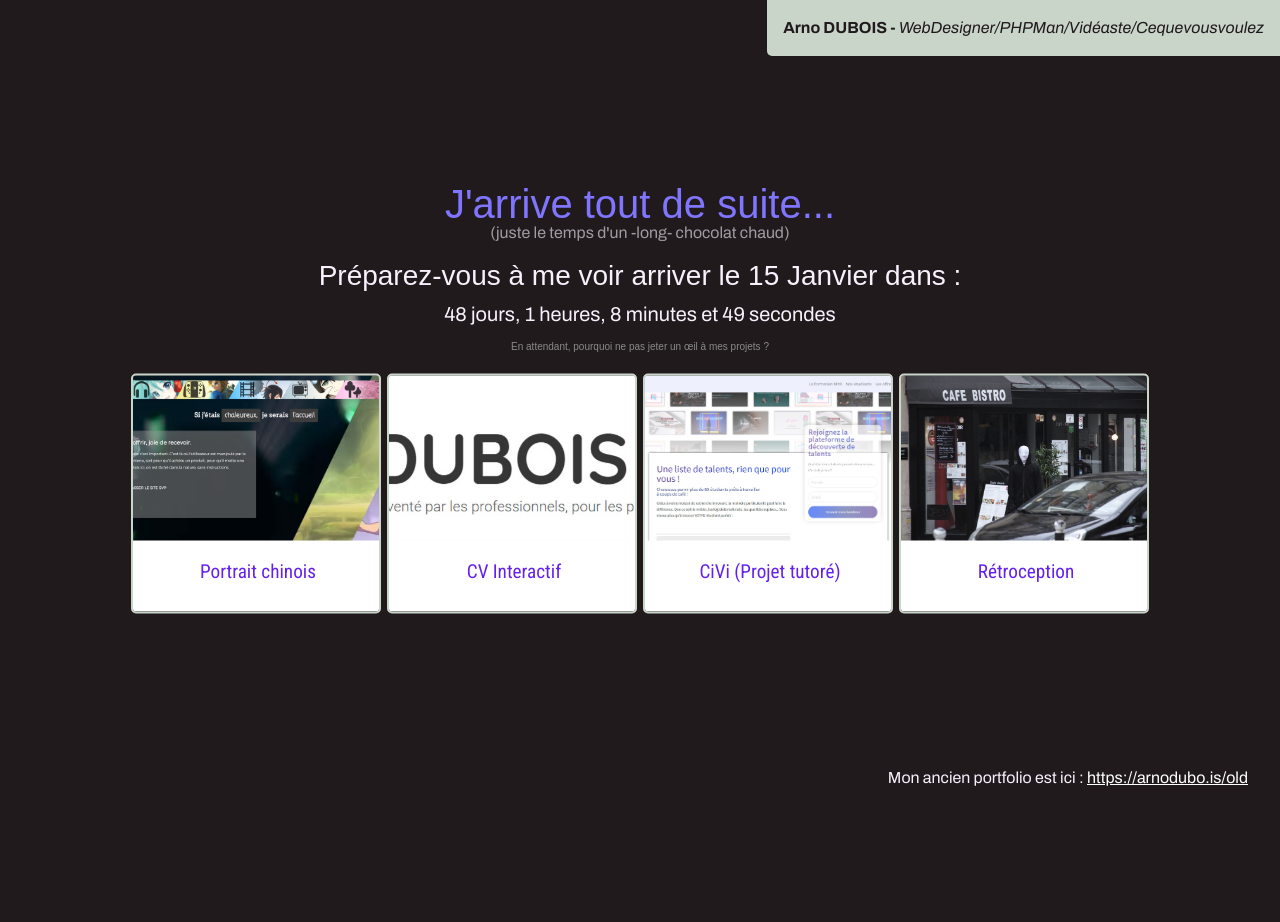
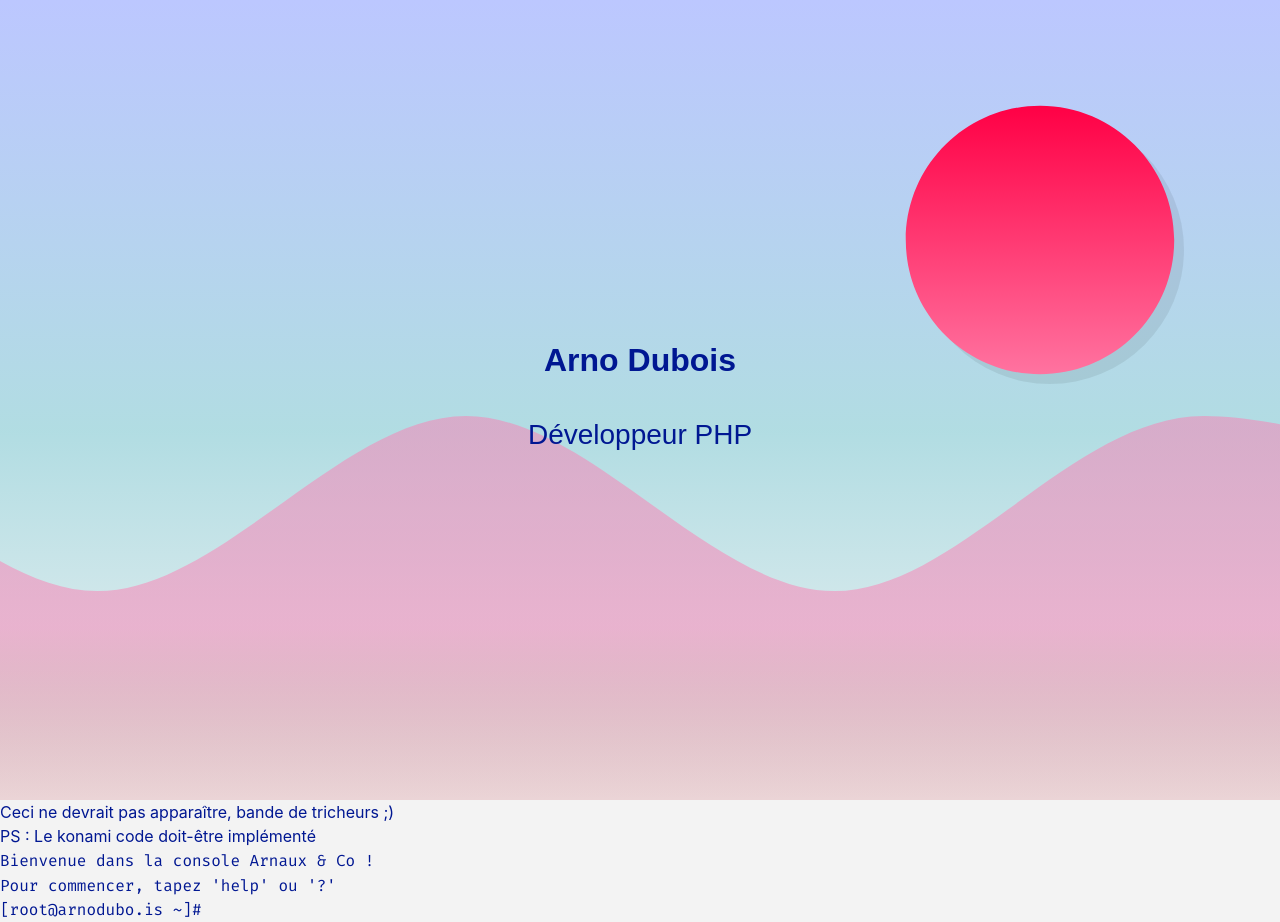
Before and after one commit to Arno500/portfolio, a website built with webpack: page index.html in a window 1280 px wide. Before the commit the page ends 800 px from the top, so only its background shows below. Built offline with Linux system fonts and the light colour scheme; a web font is replaced by a local one.

Commit message:
Adding some SVGs and backgrounds

```diff
--- a/index.html
+++ b/index.html
@@ -6,7 +6,7 @@
     <meta http-equiv="X-UA-Compatible" content="ie=edge" />
     <title>Arno DUBOIS - WebDesigner/PHPMan/Vidéaste/Cequevousvoulez</title>
     <link
-      href="https://fonts.googleapis.com/css?family=Archivo:400,400i,700|Roboto+Condensed:400|Fira+Mono&amp;subset=latin-ext"
+      href="https://fonts.googleapis.com/css?family=Muli:400,700|Fira+Mono&amp;subset=latin-ext"
       rel="stylesheet"
     />
     <link href="dist/app.css" rel="stylesheet" />
@@ -114,6 +114,118 @@
         </div>
       </section>
       <section class="final" style="display: none">
+        <section class="topsection">
+          <div class="topsection-center">
+            <h1 class="u-bold">Arno Dubois</h1>
+
+            <h2>Développeur PHP</h2>
+          </div>
+
+          <div class="timebackground">
+            <svg
+              width="100%"
+              height="100%"
+              viewBox="0 0 200 200"
+              version="1.1"
+              xmlns="http://www.w3.org/2000/svg"
+              xmlns:xlink="http://www.w3.org/1999/xlink"
+              xml:space="preserve"
+              style="fill-rule:evenodd;clip-rule:evenodd;stroke-linejoin:round;stroke-miterlimit:1.41421;"
+              class="timebackground-sun"
+            >
+              <circle
+                cx="106.111"
+                cy="106.111"
+                r="83.889"
+                style="fill-opacity:0.0745098;"
+              />
+              <rect x="0" y="0" width="200" height="200" style="fill:none;" />
+              <g>
+                <path
+                  d="M183.889,100c0,46.3 -37.589,83.889 -83.889,83.889c-46.3,0 -83.889,-37.589 -83.889,-83.889c0,-46.3 37.589,-83.889 83.889,-83.889c46.3,0 83.889,37.589 83.889,83.889Z"
+                  style="fill:url(#_Linear1);"
+                />
+              </g>
+              <defs>
+                <linearGradient
+                  id="_Linear1"
+                  x1="0"
+                  y1="0"
+                  x2="1"
+                  y2="0"
+                  gradientUnits="userSpaceOnUse"
+                  gradientTransform="matrix(-1.11022e-14,167.778,-167.778,-1.11022e-14,100,16.1111)"
+                >
+                  <stop offset="0" style="stop-color:#ff0045;stop-opacity:1" />
+                  <stop offset="1" style="stop-color:#ff73a0;stop-opacity:1" />
+                </linearGradient>
+              </defs>
+            </svg>
+            <svg
+              width="100%"
+              height="100%"
+              viewBox="0 0 1000 200"
+              version="1.1"
+              xmlns="http://www.w3.org/2000/svg"
+              xmlns:xlink="http://www.w3.org/1999/xlink"
+              xml:space="preserve"
+              xmlns:serif="http://www.serif.com/"
+              style="fill-rule:evenodd;clip-rule:evenodd;stroke-linejoin:round;stroke-miterlimit:1.41421;"
+              class="timebackground-mountains"
+            >
+              <rect
+                id="Plan-de-travail1"
+                serif:id="Plan de travail1"
+                x="0"
+                y="0"
+                width="1000"
+                height="200"
+                style="fill:none;"
+              />
+              <clipPath id="_clip1">
+                <rect
+                  id="Plan-de-travail11"
+                  serif:id="Plan de travail1"
+                  x="0"
+                  y="0"
+                  width="1000"
+                  height="200"
+                />
+              </clipPath>
+              <g clip-path="url(#_clip1)">
+                <path
+                  d="M960,0c68.267,-0.267 217.6,56.397 217.6,89.6c0,66.133 -217.6,307.2 -217.6,307.2l-960,3.2c0,0 -217.6,-348.533 -217.6,-400c0,-33.684 149.333,91.2 217.6,91.2c68.267,0 128,-91.2 192,-91.2c64,0 128,91.2 192,91.2c64,0 128,-91.2 192,-91.2c64,0 128,91.2 192,91.2c64,0 123.733,-90.933 192,-91.2Z"
+                  style="fill:url(#_Linear2);"
+                />
+              </g>
+              <defs>
+                <linearGradient
+                  id="_Linear2"
+                  x1="0"
+                  y1="0"
+                  x2="1"
+                  y2="0"
+                  gradientUnits="userSpaceOnUse"
+                  gradientTransform="matrix(1.83697e-14,300,-50,3.06162e-15,975,110)"
+                >
+                  <stop
+                    offset="0"
+                    style="stop-color:#fe7bb1;stop-opacity:0.490196"
+                  />
+                  <stop
+                    offset="0.18"
+                    style="stop-color:#d8546f;stop-opacity:0.282353"
+                  />
+                  <stop
+                    offset="0.39"
+                    style="stop-color:#b42f31;stop-opacity:0.0862745"
+                  />
+                  <stop offset="1" style="stop-color:#a51f16;stop-opacity:0" />
+                </linearGradient>
+              </defs>
+            </svg>
+          </div>
+        </section>
         Ceci ne devrait pas apparaître, bande de tricheurs ;)<br />PS : Le
         konami code doit-être implémenté
         <section><div class="terminal"></div></section>
--- a/sass/styles.scss
+++ b/sass/styles.scss
@@ -1,19 +1,17 @@
 @import "~knacss/sass/knacss";
+
+$font-family-base: "Muli", -apple-system, BlinkMacSystemFont, "Segoe UI", Roboto,
+  Oxygen-Sans, Ubuntu, Cantarell, "Helvetica Neue", sans-serif !default; // system font stack
 
 * {
   box-sizing: border-box;
-  font-family: "Archivo", "Segoe UI", Tahoma, Geneva, Verdana, sans-serif;
-  color: #f8f0fb;
+  //font-family: "Archivo", "Segoe UI", Tahoma, Geneva, Verdana, sans-serif;
+  color: #001792;
 }
 
 body {
   margin: 0;
   background-color: #211a1d;
-}
-
-h1 {
-  font-size: 4rem;
-  color: #8075ff;
 }
 
 .moi {
@@ -198,4 +196,59 @@ h1 {
   }
 }
 
+body {
+  background-color: #f3f3f3;
+}
+
+.topsection {
+  height: 100vh;
+  width: 100%;
+  position: relative;
+
+  &-center {
+    position: absolute;
+    width: 100%;
+    text-align: center;
+    left: 50%;
+    top: 50%;
+    transform: translate(-50%, -50%);
+  }
+
+  * {
+    font-family: "Muli", sans-serif;
+    line-height: 7rem;
+  }
+}
+
+.timebackground {
+  background: -webkit-linear-gradient(
+    top,
+    rgba(188, 199, 255, 1) 0%,
+    rgba(79, 187, 202, 0.4) 54%,
+    rgba(79, 187, 202, 0) 100%
+  );
+  position: relative;
+  height: 100%;
+  width: 100%;
+  overflow: hidden;
+  z-index: -10;
+  > svg {
+    position: absolute;
+    height: auto;
+    max-width: initial;
+  }
+
+  &-sun {
+    top: 10vh;
+    right: 10vh;
+    width: 25%;
+  }
+
+  &-mountains {
+    bottom: 0;
+    width: 150vw;
+    left: -50%;
+  }
+}
+
 @import "./terminal/terminal.scss";
--- a/script.js
+++ b/script.js
@@ -1,5 +1,5 @@
 require("./sass/styles.scss");
-var preprod = true;
+var preprod = false;
 const projets = require("./projets/projets.json");
 window.onload = bootstrap;
 
@@ -52,7 +52,7 @@ function askForCommand(element) {
   let terminal = document.querySelector(element);
   let input = document.createElement("input");
   input.type = "text";
-  input.class = "command-input";
+  input.classList.add("command-input");
 
   terminal.insertAdjacentHTML(
     "beforeend",
```
Also changed, not shown: dist/app.css, dist/app.js, img/header/img/sunset-mountains.svg (added), img/header/img/sunset-sun.svg (added), 2 other files.
